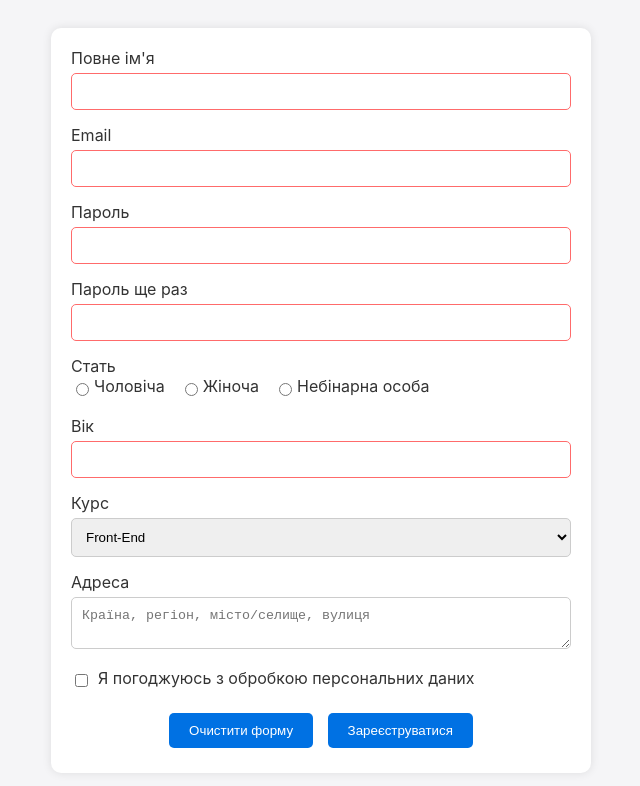
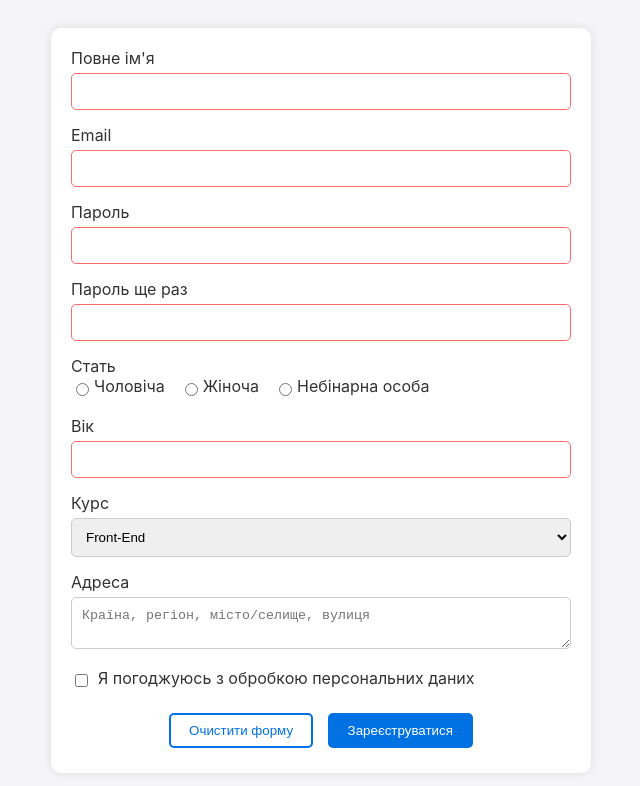
Before and after one commit to viktor-morhun/registration-form, a plain HTML site: page index.html in a window 1280 px wide. Shown: the whole page, without its empty margins (319-959 px from the left). Drawn offline with Linux system fonts and the light colour scheme.

Commit message:
button styles update

```diff
--- a/index.html
+++ b/index.html
@@ -68,7 +68,7 @@
       </div>
 
       <div class="button-group">
-        <button type="reset">Очистити форму</button>
+        <button type="reset"  class="secondary-button">Очистити форму</button>
         <button type="submit">Зареєструватися</button>
       </div>
     </form>
--- a/styles.css
+++ b/styles.css
@@ -86,6 +86,16 @@ button:hover {
   transition: 0.3s;
 }
 
+.secondary-button {
+  color: #0071e3;
+  background-color: white;
+  box-shadow: inset 0 0 0 2px #0071e3;
+}
+
+.secondary-button:hover {
+  background-color: #f0f0f0;
+}
+
 input:invalid {
   border-color: #ff6b6b;
 }
```
